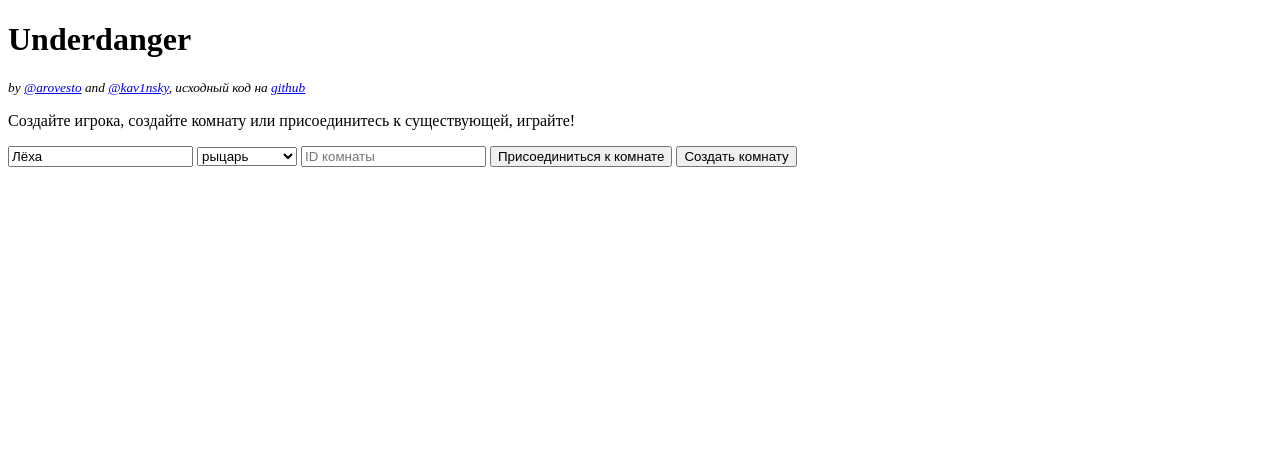
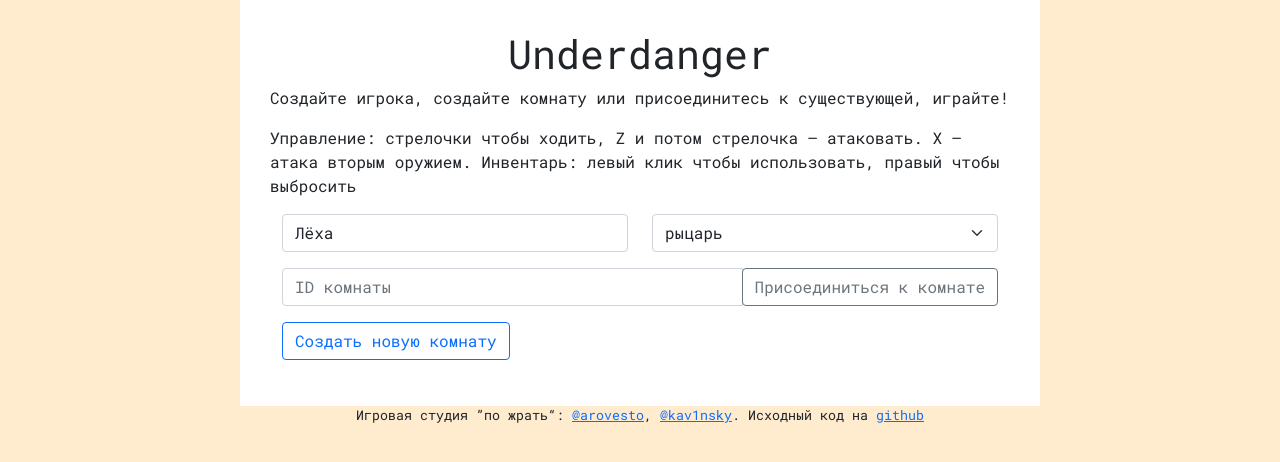
Before and after one commit to arovesto/underdanger, a Flask app: page / in a window 1280 px wide. Shown: the top 462 px of the page. Run offline with Flask 2, Linux system fonts and the light colour scheme; some libraries are stand-ins or nearby versions.

Commit message:
interface update: fancier menu, some other styles

```diff
--- a/server.py
+++ b/server.py
@@ -26,9 +26,11 @@ class Lobby:
 
     def enter_lobby(self, player):
         if player["username"] in self.players:
+            emit("error", dict(message="игрок с таким именем уже есть", errtype="duplicate_username"), to=request.sid)
             return
         join_room(self.lobby_id)
         self.players[player["username"]] = player
+        emit("join success", to=request.sid)
 
         with self.mtx:
             if self.g is not None and not self.g.game_over():
@@ -127,7 +129,7 @@ def new_lobby(player):
     print([e.__dict__ for e in lobbies.values()])
     print(player, request.sid)
     # { "username" : "vasya", "class", "рыцарь" }
-    lobby_id = str(uuid.uuid4()).replace('-', '')
+    lobby_id = str(uuid.uuid4()).replace('-', '')[:6]
     player["sid"] = request.sid
     lobby = Lobby(player, lobby_id)
     lobby.enter_lobby(player)
@@ -146,7 +148,7 @@ def join_lobby(player):
     if lobby_id in lobbies:
         lobbies[lobby_id].enter_lobby(player)
     else:
-        return emit("error", dict(status=404, message="lobby not found"), to=request.sid)
+        return emit("error", dict(status=404, message="комната не найдена", errtype="room_not_found"), to=request.sid)
 
 
 @socket.on("disconnect")
@@ -183,9 +185,9 @@ def start(data):
     if lobby_id in lobbies:
         g = lobbies[lobby_id].start(data.get("username"))
         if g is None:
-            return emit("error", dict(status=400, message="failed to start game"))
+            emit("error", dict(status=500, message="не удалось начать игру", errtype="game_not_started"), to=request.sid)
         return emit("game started", to=lobby_id)
-    return emit("error", dict(status=404, message="game not found"))
+    return emit("error", dict(status=404, message="комната не найдена", errtype="room_not_found"), to=request.sid)
 
 
 if __name__ == "__main__":
--- a/static/game.js
+++ b/static/game.js
@@ -4,6 +4,12 @@ $(document).ready(function () {
     socket.emit("disconnect from room")
     let username = "";
     let class_ = "";
+
+    if (window.chrome) {
+        $('#canvas').addClass("chrome_canvas");
+    } else {
+        $('#canvas').addClass("firefox_canvas");
+    }
 
     $( window ).unload(function() {
         console.log("disconnect unload")
@@ -47,18 +53,36 @@ $(document).ready(function () {
             $("#tile_description").empty();
         });
     socket.on('lobby players', function (msg) {
-        $("#users").empty();
-        $("#sidebar_left").show();
-        console.log(msg);
+        $("#current_room_users").empty().append('<span>Игроки в текущей комнате: </span>');
+
         msg.players.forEach(function (val) {
-            $('#users').append('<li>' + val.username + "</li>");
+            $('#current_room_users').append('<span class="username">' + val.username + "</span>");
         })
     })
+    socket.on("join success", function () {
+         $('form#join :input').hide()
+        $("#create_room_button").hide()
+    })
     socket.on("error", function (msg) {
+        switch (msg.errtype) {
+            case "room_not_found": {
+                $("#lobby_id").addClass("is-invalid")
+                $("#lobby_id_form_error").empty().append(msg.message)
+                break
+            }
+            case "duplicate_username": {
+                $("#username").addClass("is-invalid")
+                $("#username_form_error").empty().append(msg.message)
+                break
+            }
+        }
         console.log(msg);
         // TODO log msg.message + msg.status here like "error happened"
     })
     socket.on("lobby created", function (msg) {
+        $("#lobby_code").empty().append('Отправьте это своему другу чтобы он присоединился <span>' + msg.id + "</span>")
+        $("#username_form_error").empty()
+        $("#lobby_id_form_error").empty()
         let lobby = $("#lobby_id");
         lobby.val(msg.id);
         $('#create_room_button').val("Начать игру");
@@ -71,13 +95,14 @@ $(document).ready(function () {
         $('#create_room_button').unbind("click").click(function (event) {
             socket.emit("start", {lobby_id: $("#lobby_id").val(), username: username});
             return false
-        })
+        }).show()
     })
     socket.on("game started", function (msg) {
+        $("#username_form_error").empty()
         if (lobbyID === "") {
             lobbyID = $("#lobby_id").val()
         }
-        $("#game_field").css("background", "blanchedalmond");;
+        $("#game_field").css('display', 'flex');
         $("#game_over").hide();
         $("#menu").empty()
         $("#log").empty();
@@ -86,18 +111,22 @@ $(document).ready(function () {
             event.preventDefault();
             let action = undefined;
             switch (event.key) {
+                case "w":
                 case 'ArrowUp': {
                     action = "up";
                     break
                 }
+                case "s":
                 case 'ArrowDown': {
                     action = "down";
                     break
                 }
+                case "a":
                 case 'ArrowLeft': {
                     action = "left";
                     break
                 }
+                case "d":
                 case 'ArrowRight': {
                     action = "right";
                     break
@@ -184,17 +213,17 @@ $(document).ready(function () {
         $("#users").empty();
         msg.players_names.forEach(function (val) {
             if (val === msg.active_player_name) {
-                $('#users').append('<p style="background: cornflowerblue">' + val + "</p>");
+                $('#users').append('<span class="username active_user">' + val + "</span>");
             } else {
-                $('#users').append('<p>' + val + "</p>");
+                $('#users').append('<span class="username">' + val + "</span>");
             }
         })
         msg.dead_players.forEach(function (val) {
-            $('#users').append('<p style="background: darkgray">' + val + "</p>");
+            $('#users').append('<span class="username dead_user">' + val + "</span>");
         })
-        let plt = $("#plot");
+        let plt = $("#canvas");
         plt.empty();
-        plt.append('<p style="font-family:\'Dejavu Sans Mono\', monospace;white-space: pre-wrap">' + msg.visual + '</p>');
+        plt.append(msg.visual);
 
         let inventory = $("#inventory");
         inventory.empty();
@@ -327,6 +356,8 @@ $(document).ready(function () {
     })
     $("form#join").submit(function() { return false; });
     $('#connect_room_button').click(function (event) {
+        $("#username").removeClass("is-invalid")
+        $("#lobby_id").removeClass("is-invalid")
         username = $("#username").val()
         class_ = $("#class").val()
         lobbyID = $('#lobby_id').val()
@@ -334,7 +365,6 @@ $(document).ready(function () {
             // TODO - say "you need to specify username and class beforehand" here
             return false
         }
-        $('form#join :input').prop("disabled", true)
         socket.emit('join', {
             username: username,
             class: class_,
@@ -349,8 +379,6 @@ $(document).ready(function () {
             // TODO - say "you need to specify username and class beforehand" here
             return false
         }
-        $('form#join :input').prop("disabled", true)
-        $("#create_room_button").prop("disabled", false)
         socket.emit('new room', {username: username, class: class_});
         return false;
     });
--- /dev/null
+++ b/static/style.css
@@ -0,0 +1,95 @@
+/* MAIN */
+body {
+    font-family: 'Roboto Mono', monospace !important;;
+    font-kerning:none !important;;
+    background-color: blanchedalmond !important;;
+}
+
+.chrome_canvas {
+    letter-spacing: 0.5px;
+    line-height: 16px;
+}
+
+.firefox_canvas {
+    line-height: 18px;
+}
+
+
+/* TOP BAR */
+#topbar {
+    display: none;
+    flex-wrap: nowrap;
+    width: 100%;
+    padding: 15px 10px 10px 15px;
+}
+
+#users {
+    display: inline-flex;
+    justify-content: flex-start;
+}
+
+#users_title {
+    color: darkgreen;
+    font-weight: bold;
+}
+
+.username {
+    margin-right: 10px;
+}
+
+.active_user {
+    background: cornflowerblue
+}
+
+.dead_user {
+    background: darkgray
+}
+
+/* MENU */
+
+#menu {
+    display: flex;
+    justify-content: center;
+    width: 100%;
+}
+
+#menu_center {
+    width: 800px;
+    background-color: white;
+    padding: 30px;
+}
+
+#help {
+    font-size: 0.8em;
+}
+
+/* GAME FIELD*/
+
+#game_field {
+    display: none;
+    cursor: default;
+    flex-flow: row wrap;
+}
+
+
+/* SIDEBAR THIRD */
+
+#log {
+    height: 200px; width: 500px; overflow: auto;
+    border: 3px slategrey double;
+}
+
+
+/* FOOTER */
+
+#tile_description {
+    height: 30px;
+}
+
+#footer {
+    display: flex;
+    width: 100%;
+    flex-wrap: nowrap;
+    justify-content: center;
+    font-size: smaller;
+}
--- a/templates/index.html
+++ b/templates/index.html
@@ -6,33 +6,88 @@
             type="text/javascript"></script>
     <script src="https://ajax.googleapis.com/ajax/libs/jquery/1.7.1/jquery.min.js"
             type="text/javascript"></script>
-    <script type="text/javascript" src="/static/game.js"> </script>
+    <script type="text/javascript" src="/static/game.js"></script>
+    <link rel="stylesheet" href="/static/style.css">
+    <link rel="preconnect" href="https://fonts.gstatic.com">
+    <link href="https://fonts.googleapis.com/css2?family=Roboto+Mono:wght@100;400;700&display=swap"
+          rel="stylesheet">
+    <link href="https://cdn.jsdelivr.net/npm/bootstrap@5.0.0-beta3/dist/css/bootstrap.min.css"
+          rel="stylesheet"
+          integrity="sha384-eOJMYsd53ii+scO/bJGFsiCZc+5NDVN2yr8+0RDqr0Ql0h+rP48ckxlpbzKgwra6"
+          crossorigin="anonymous">
+    <script src="https://cdn.jsdelivr.net/npm/bootstrap@5.0.0-beta3/dist/js/bootstrap.bundle.min.js"
+            integrity="sha384-JEW9xMcG8R+pH31jmWH6WWP0WintQrMb4s7ZOdauHnUtxwoG2vI5DkLtS3qm9Ekf"
+            crossorigin="anonymous"></script>
 </head>
-<body style="background-color:white;">
-    <h1 style="background-color:white;">Underdanger</h1>
-    <p style="font-size: smaller;font-style: oblique;">by <a href="https://github.com/arovesto">@arovesto</a> and <a href="https://github.com/kav1nsky">@kav1nsky</a>, исходный код на <a href="https://github.com/arovesto/underdanger/">github</a></p>
+<body>
 <div id="menu">
+    <div id="menu_center">
+        <h1 style="text-align: center">Underdanger</h1>
         <p>Создайте игрока, создайте комнату или присоединитесь к существующей, играйте!</p>
+        <p>
+            Управление: стрелочки чтобы ходить, Z и потом стрелочка — атаковать. X — атака вторым
+            оружием.
+            Инвентарь: левый клик чтобы использовать, правый чтобы выбросить
+        </p>
+        <div id="lobby_code"></div>
+        <div id="current_room_users"></div>
+        <div>
             <form id="join" action=''>
-        <input type="text" name="username" id="username" placeholder="Имя игрока" value="Джеймс">
-        <select size="1" name="class" id="class" style="width: 100px">
+                <div class="container">
+                    <div class="mb-3">
+                        <div class="row">
+                            <div class="col">
+                                <input class="form-control" type="text" name="username"
+                                       id="username"
+                                       placeholder="Имя игрока"
+                                       value="Джеймс">
+                                <div id="username_form_error" class="invalid-feedback"></div>
+                            </div>
+                            <div class="col">
+                                <select size="1" name="class" id="class" class="form-select">
                                 </select>
-        <input type="text" name="lobby_id" id="lobby_id" placeholder="ID комнаты">
-        <input type="submit" name="connect_play" id="connect_room_button" value="Присоединиться к комнате">
-        <input type="submit" id="create_room_button" value="Создать комнату">
+                            </div>
+                        </div>
+                    </div>
+                </div>
+                <div class="container">
+                    <div class="input-group mb-3">
+                        <input type="text" class="form-control"
+                               placeholder="ID комнаты"
+                               aria-label="ID комнаты"
+                               aria-describedby="button-addon2"
+                               name="lobby_id" id="lobby_id">
+                        <span class="input-group-btn">
+                            <button class="btn btn-outline-secondary" type="button"
+                                    name="connect_play"
+                                    id="connect_room_button">Присоединиться к комнате
+                            </button>
+                        </span>
+                        <div id="lobby_id_form_error" class="invalid-feedback"></div>
+                    </div>
+                </div>
+                <div class="container">
+                    <div class="row">
+                        <div class="mb-3">
+                            <input type="submit" id="create_room_button"
+                                   value="Создать новую комнату"
+                                   class="btn btn-outline-primary">
+                        </div>
+                    </div>
+                </div>
             </form>
         </div>
-    <div id="game_over" style="display: none">
-        <p id="game_over_text"></p>
-        <button type="button" name="play_again_button" id="play_again_button">Повторить игру?</button>
     </div>
-    <div id="game_field" style=" display: flex; cursor: default; font-family:'Consolas', monospace;">
-        <div id="sidebar_left" style="width:100px;display: none">
-            <h3 style="color: darkgreen;">Игроки:</h3>
+</div>
+<div id="game_field">
+    <div id="topbar">
+        <span id="users_title">Игроки:</span>
         <div id="users"></div>
     </div>
 
-        <div id="plot" style="cursor: default"></div>
+    <div style="cursor: default">
+        <div id="canvas" style="white-space: pre-wrap"></div>
+    </div>
     <div id="sidebar_right" style="margin-left:30px">
         <div id="inventory"></div>
         <div id="equipment"></div>
@@ -40,10 +95,22 @@
     </div>
     <div id="sidebar_third" style="margin-left:30px">
         <div id="trade_offers"></div>
-            <div id="log" style="height: 200px; width: 500px; overflow: auto"></div>
+        <div id="log"></div>
     </div>
     <div style="flex-basis: 100%; height: 0"></div>
     <div id="tile_description"></div>
 </div>
+<div id="game_over" style="display: none">
+    <p id="game_over_text"></p>
+    <button type="button" name="play_again_button" id="play_again_button">Повторить игру?
+    </button>
+</div>
+<div id="footer">
+    <div>
+        <p>Игровая студия ”по жрать“: <a href="https://github.com/arovesto">@arovesto</a>, <a
+                href="https://github.com/kav1nsky">@kav1nsky</a>. Исходный код на <a
+                href="https://github.com/arovesto/underdanger/">github</a></p>
+    </div>
+</div>
 </body>
 </html>
```
Also changed, not shown: src/mobile/npc/player/player.py (+5 -2 lines). Lines whose indentation alone changed are shown as unchanged.
